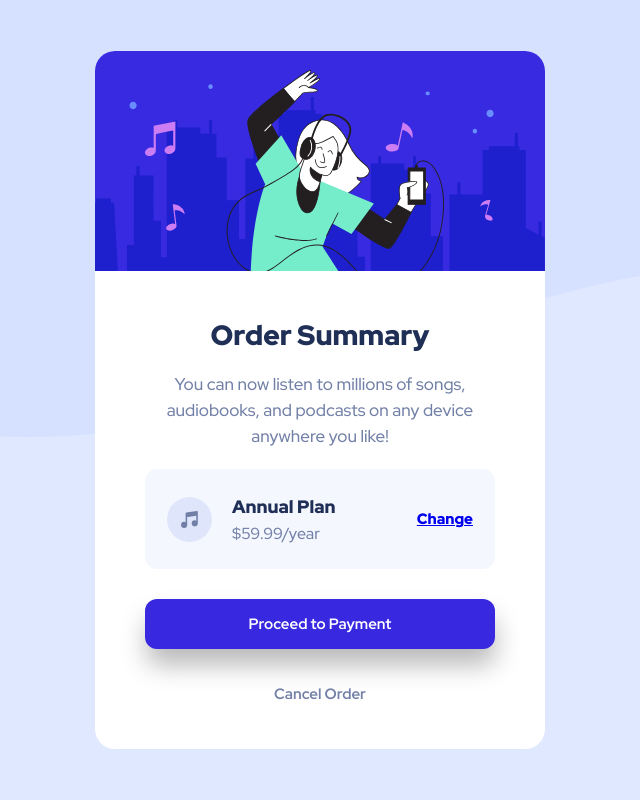
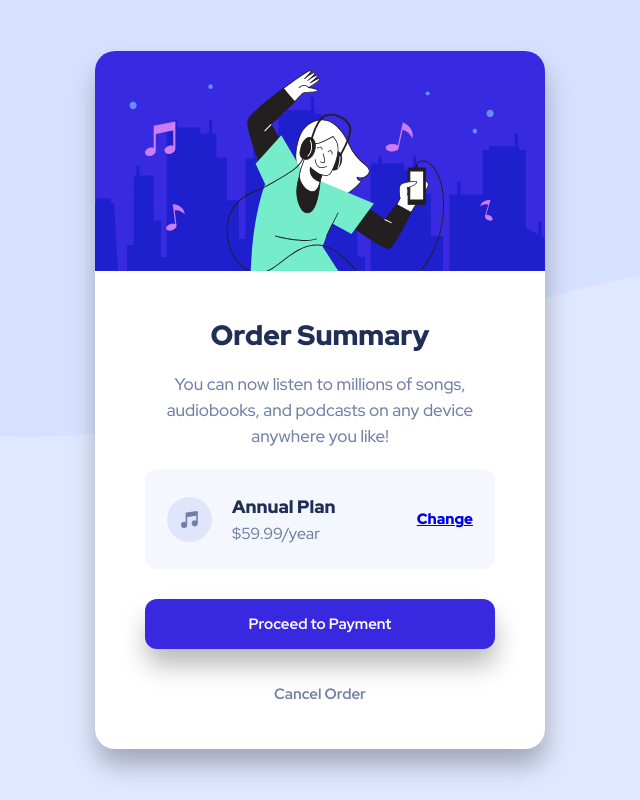
Before and after one commit to ivan2600/FM016-order-summary, a plain HTML site: page index.html in a window 1280 px wide. Shown: the whole page, without its empty margins (320-960 px from the left). Drawn offline with Linux system fonts and the light colour scheme.

Commit message:
finished

```diff
--- a/style.css
+++ b/style.css
@@ -34,6 +34,9 @@ body {
   align-items: center;
   background-color: white;
   border-radius: 20px;
+  -webkit-box-shadow: 1px 17px 26px -1px rgba(0,0,0,0.28);
+  -moz-box-shadow: 1px 17px 26px -1px rgba(0,0,0,0.28);
+  box-shadow: 1px 17px 26px -1px rgba(0,0,0,0.28);
 }
 
 .card__image {
```
